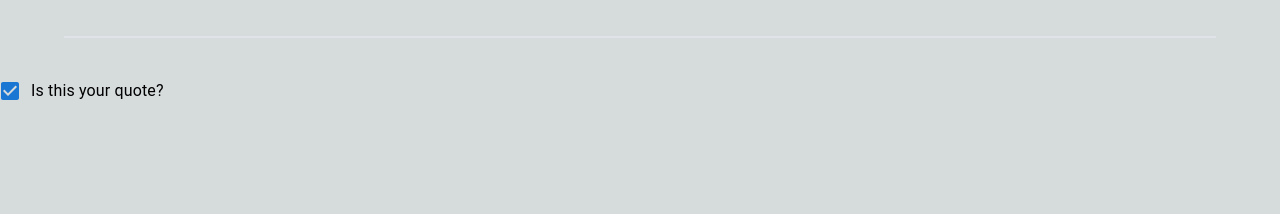
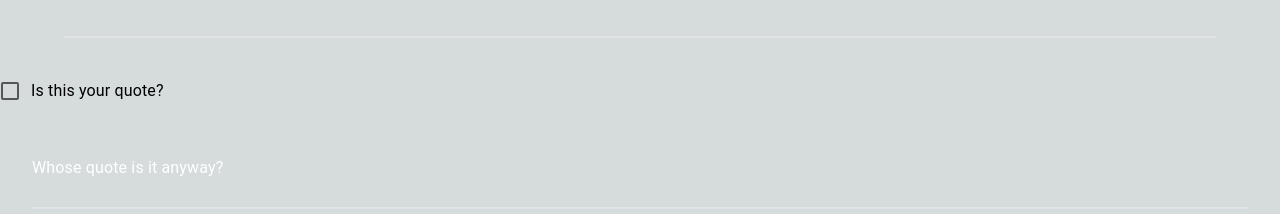
Before and after one commit to brewswain/quoted-code-challenge, a Next.js app: page /new/quote in a window 1280 px wide. Shown: the part 230-444 px from the top of the page. Built offline with nearby package versions, Linux system fonts and the light colour scheme; no server answers; the database is empty; sample sign-in values are in the browser's storage.

Commit message:
Made default state have quote as not being original

```diff
--- a/app/new/quote/page.tsx
+++ b/app/new/quote/page.tsx
@@ -36,7 +36,7 @@ const QuoteCreationPage = () => {
   const [user, setUser] = useState<DocumentData | null>();
   const [uid, setUid] = useState<string>("");
   const [author, setAuthor] = useState<string>("");
-  const [isOriginalQuote, setIsOriginalQuote] = useState<boolean>(true);
+  const [isOriginalQuote, setIsOriginalQuote] = useState<boolean>(false);
   const [checked, setChecked] = useState<boolean>(true);
 
   const router = useRouter();
```
